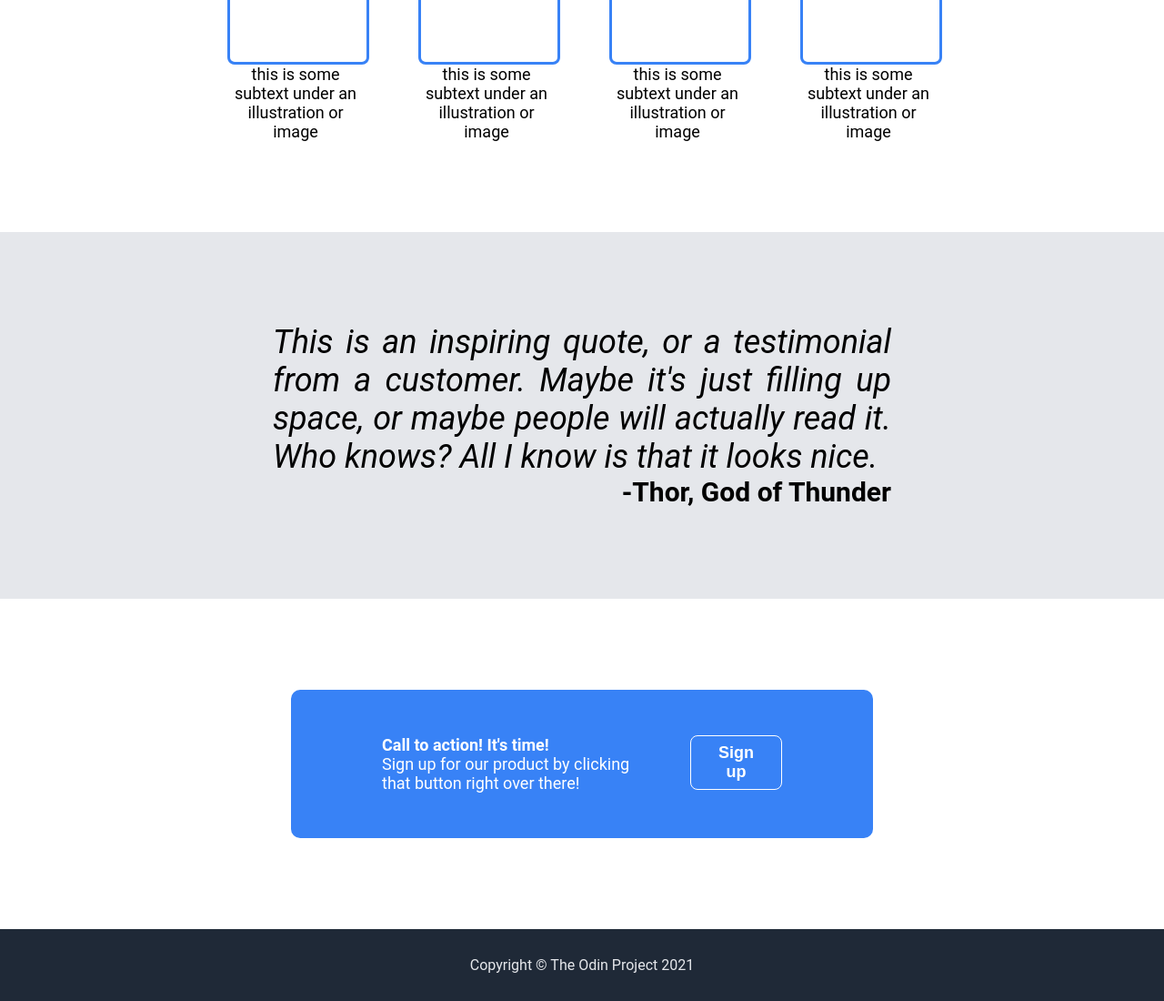
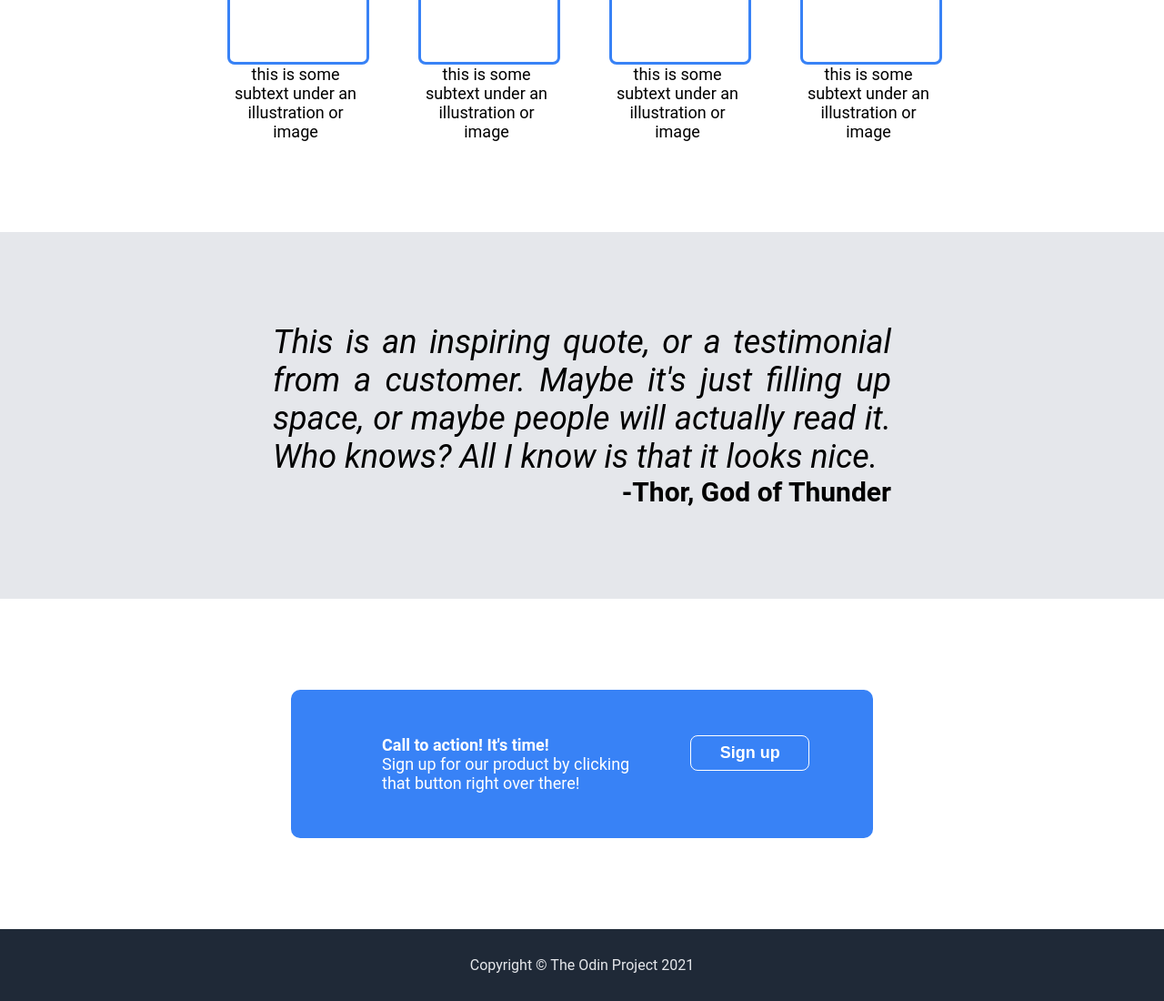
Before and after one commit to richardn257/odin-landing-page, a plain HTML site: page index.html in a window 1280 px wide. Shown: the part 697-1797 px from the top of the page at 91% size. Drawn offline with Linux system fonts and the light colour scheme.

Commit message:
Edit the button in section 4

```diff
--- a/style.css
+++ b/style.css
@@ -83,6 +83,7 @@ button.sec4-sign-up {
     color: white;
     border: 1px solid white;
     font-weight: bold;
+    width: 130%;
 }
 
 .image-container {
```
